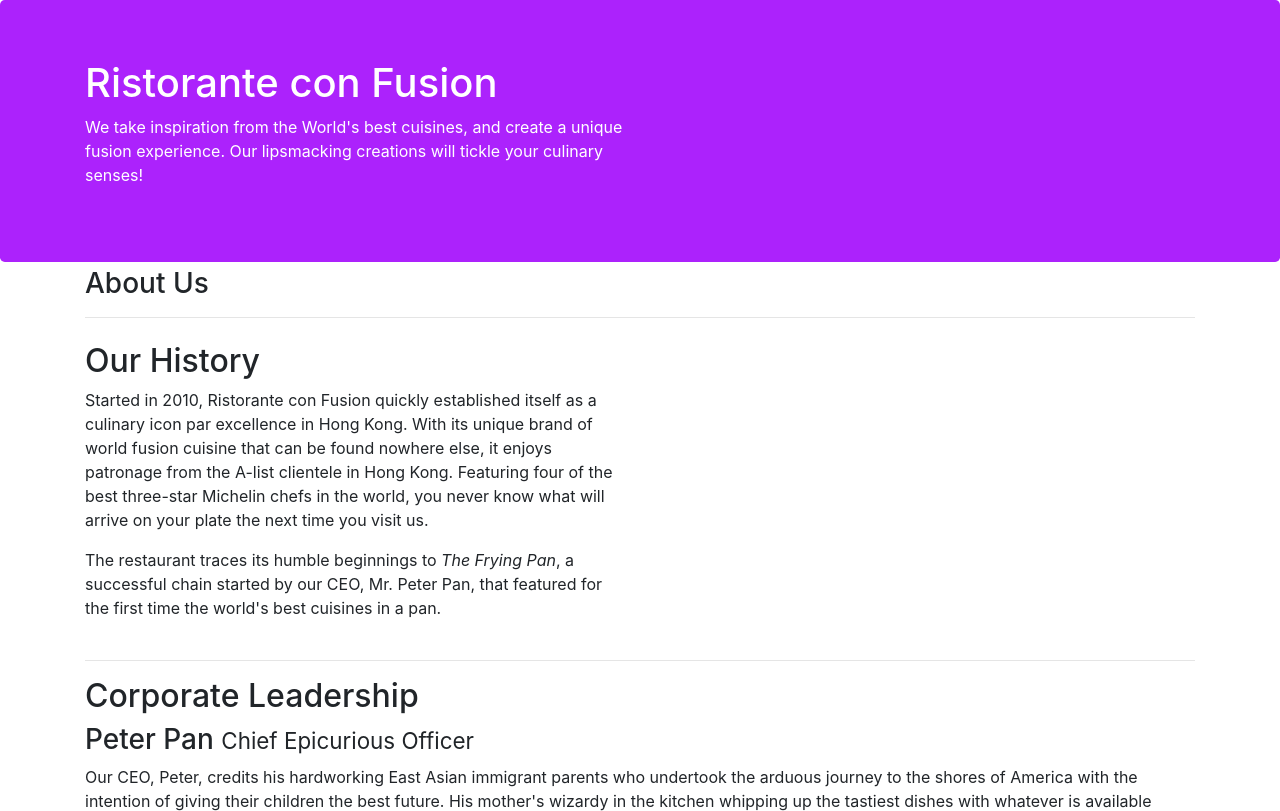
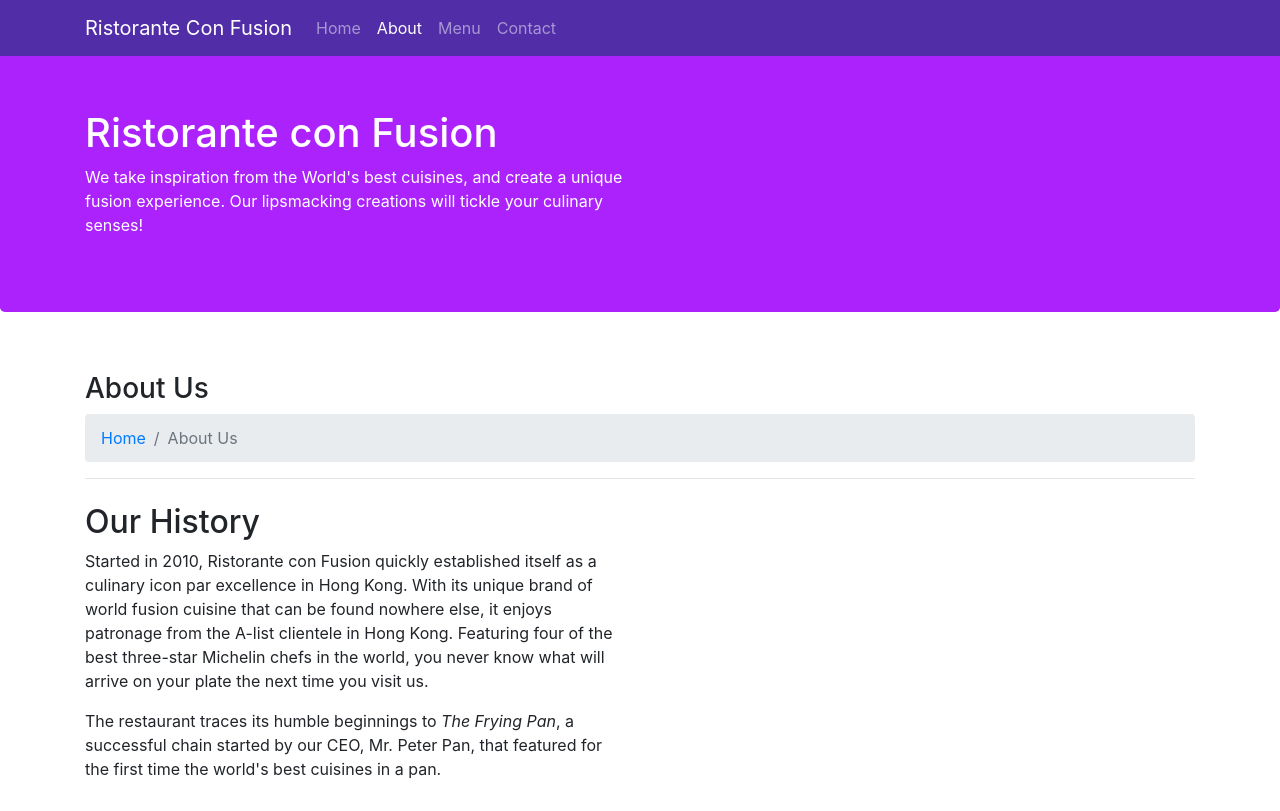
Before and after one commit to Andrei-user/Bootstrap4, a website: page aboutus.html in a window 1280 px wide. Shown: the top 811 px of the page. Drawn offline with nearby package versions, Linux system fonts and the light colour scheme.

Commit message:
Navbar and Breadcrumbs

```diff
--- a/aboutus.html
+++ b/aboutus.html
@@ -15,10 +15,35 @@
   </head>
 
   <body>
+    <nav class="navbar navbar-dark navbar-expand-sm fixed-top">
+      <div class="container">
+        <a class="navbar-brand" href="#">Ristorante Con Fusion</a>
+        <div class="collapse navbar-collapse" id="Navbar">
+          <ul class="navbar-nav mr-auto">
+            <li class="nav-item">
+              <a class="nav-link" href="./index.html">Home</a>
+            </li>
+            <li class="nav-item">
+              <a class="nav-link active" href="#">About</a>
+            </li>
+            <li class="nav-item"><a class="nav-link" href="#">Menu</a></li>
+            <li class="nav-item"><a class="nav-link" href="#">Contact</a></li>
+          </ul>
+        </div>
+      </div>
+      <button
+        class="navbar-toggler"
+        type="button"
+        data-toggle="collapse"
+        data-target="#Navbar"
+      >
+        <span class="navbar-toggler-icon"></span>
+      </button>
+    </nav>
     <header class="jumbotron">
       <div class="container">
         <div class="row row-header">
-          <div class="col-12 col-sm-6 " >
+          <div class="col-12 col-sm-6">
             <h1>Ristorante con Fusion</h1>
             <p>
               We take inspiration from the World's best cuisines, and create a
@@ -35,15 +60,16 @@
       <div>
         <div>
           <h3>About Us</h3>
+          <ol class="col-12 breadcrumb">
+            <li class="breadcrumb-item"><a href="./index.html">Home</a></li>
+            <li class="breadcrumb-item active">About Us</li>
+          </ol>
           <hr />
         </div>
       </div>
 
       <div class="row">
-        <div
-          class="col-12 col-sm-6 col-md-6"
-
-        >
+        <div class="col-12 col-sm-6 col-md-6">
           <h2>Our History</h2>
           <p>
             Started in 2010, Ristorante con Fusion quickly established itself as
@@ -116,7 +142,7 @@
     <footer class="footer">
       <div class="container">
         <div class="row">
-          <div class="col-4 offset-1 col-sm-2 ">
+          <div class="col-4 offset-1 col-sm-2">
             <h5>Links</h5>
             <ul class="list-unstyled">
               <li><a href="#">Home</a></li>
--- a/main.css
+++ b/main.css
@@ -2,17 +2,32 @@
   background-color: rgb(172, 34, 252);
   color: white;
   padding: 35px;
-  margin-bottom: 60px;
+  margin-bottom: 10px;
 }
 .footer {
-    margin-top: 40px;
+  margin-top: 40px;
   background-color: rgb(220, 160, 255);
   padding-top: 40px;
 }
-.row-container{
-    margin: 0 auto;
-    padding: 50px 0px 50px 0px;
-    border-bottom: 1px ridge;
-    min-height: 400px;
+.row {
+  margin-top: 3vh;
+  margin-bottom: 3vh;
+}
+.justify-content-center {
+  margin-bottom: 0;
+  padding-bottom: 15px;
+}
+.row-container {
+  margin: 0 auto;
+  padding: 50px 0px 50px 0px;
+  border-bottom: 1px ridge;
+  min-height: 400px;
+}
+body {
+  padding: 50px 0px 0px 0px;
+  z-index: 0;
+}
 
+.navbar-dark {
+  background-color: #512da8;
 }
--- a/style.css
+++ b/style.css
@@ -2,17 +2,25 @@
   background-color: rgb(172, 34, 252);
   color: white;
   padding: 35px;
-  margin-bottom: 5px;
+  margin-bottom: 60px;
 }
 .footer {
   background-color: rgb(220, 160, 255);
   padding-top: 20px;
 }
 .row {
-    margin-top: 3vh;
-    margin-bottom: 3vh;
+  margin-top: 3vh;
+  margin-bottom: 3vh;
 }
 .justify-content-center {
-    margin-bottom: 0;
-    padding-bottom: 15px;
+  margin-bottom: 0;
+  padding-bottom: 15px;
 }
+body {
+  padding: 50px 0px 0px 0px;
+  z-index: 0;
+}
+
+.navbar-dark {
+  background-color: #512da8;
+}
```
Also changed, not shown: index.html (+1 -1 lines).
